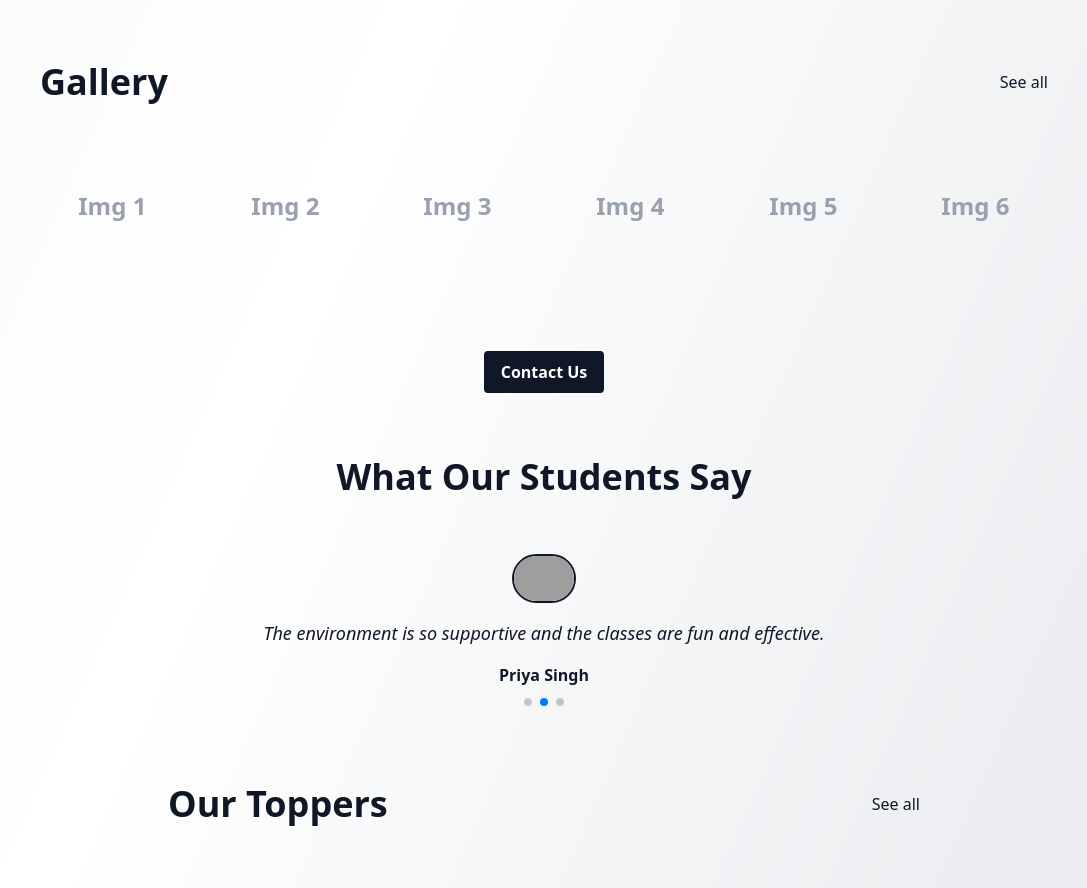
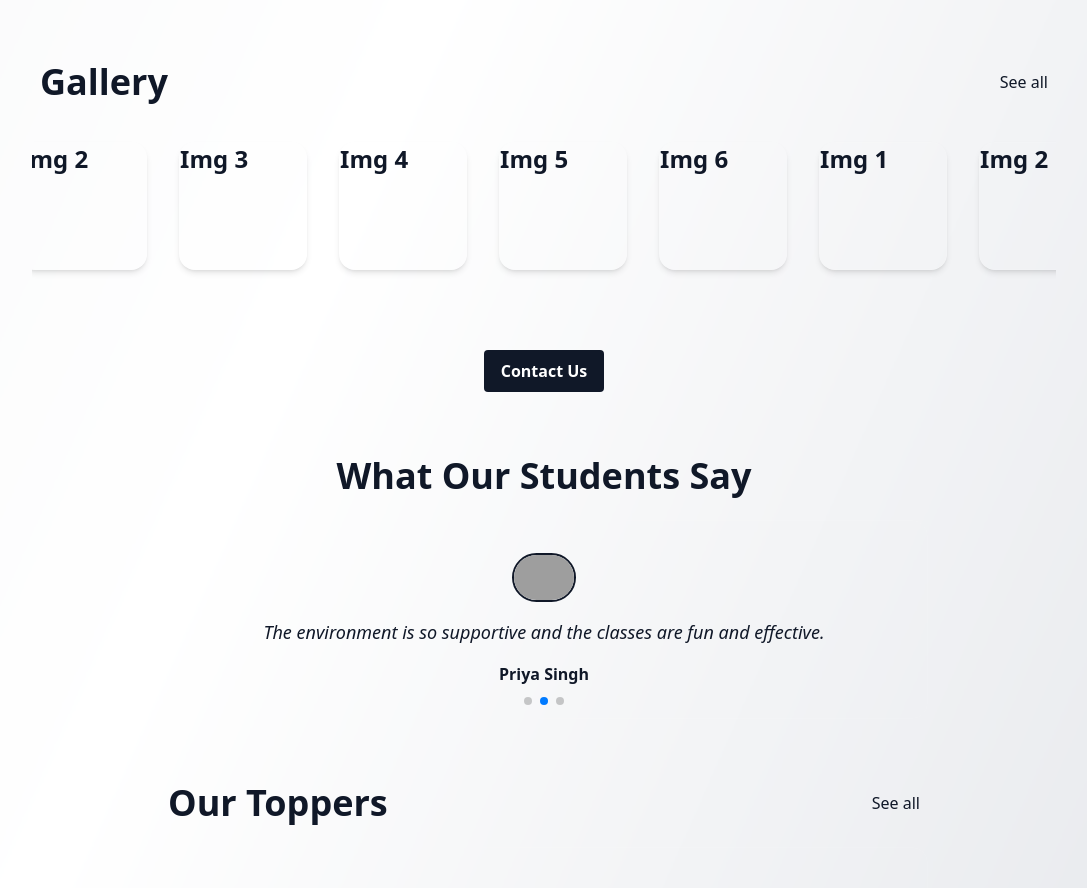
Before and after one commit to AyushGupta-0/Trignon, a Next.js app: page / in a window 1280 px wide. Shown: the part 1680-2568 px from the top of the page, without its empty margins (96-1183 px from the left). Built offline with nearby package versions, Linux system fonts and the light colour scheme; grey boxes are pictures that could not be loaded.

Commit message:
gallery slider in homepage

```diff
--- a/src/components/HomeContent.tsx
+++ b/src/components/HomeContent.tsx
@@ -133,23 +133,22 @@ export default function HomeContent() {
           <motion.h2 variants={fadeInUp} className="text-3xl md:text-4xl font-extrabold text-gray-900 dark:text-white">Gallery</motion.h2>
           <motion.a variants={fadeInUp} href="/gallery" className="text-primary hover:underline">See all</motion.a>
         </div>
-        <motion.div
-          variants={staggerContainer}
-          initial="hidden"
-          whileInView="show"
-          viewport={{ once: true, amount: 0.2 }}
-          className="grid grid-cols-3 md:grid-cols-6 gap-3"
-        >
-          {[1,2,3,4,5,6].map((i) => (
-            <motion.div key={i} variants={fadeInUp} whileHover={{ scale: 1.04, boxShadow: "0 8px 32px rgba(0,0,0,0.18)" }}>
-              <Tilt glareEnable={true} glareMaxOpacity={0.25} scale={1.05} tiltMaxAngleX={15} tiltMaxAngleY={15} className="w-full">
-                <GlassCard className="aspect-square flex items-center justify-center text-gray-400 text-2xl font-bold p-0">
-                  <span>Img {i}</span>
-                </GlassCard>
-              </Tilt>
-            </motion.div>
-          ))}
-        </motion.div>
+        {/* Rolling Gallery */}
+        <div className="overflow-hidden w-full py-4">
+          <div className="flex gap-8 animate-rolling-gallery whitespace-nowrap" style={{ animation: 'rolling-gallery 18s linear infinite' }}>
+            {[1,2,3,4,5,6,1,2,3,4,5,6].map((i, idx) => (
+              <div key={idx} className="inline-block aspect-square w-32 h-32 bg-glass/60 dark:bg-glassDark/60 rounded-2xl flex items-center justify-center text-2xl font-bold text-gray-900 dark:text-white border border-white/10 shadow-md">
+                Img {i}
+              </div>
+            ))}
+          </div>
+        </div>
+        <style jsx global>{`
+          @keyframes rolling-gallery {
+            0% { transform: translateX(0); }
+            100% { transform: translateX(-50%); }
+          }
+        `}</style>
       </motion.section>
 
       {/* Contact Us Button */}
```
